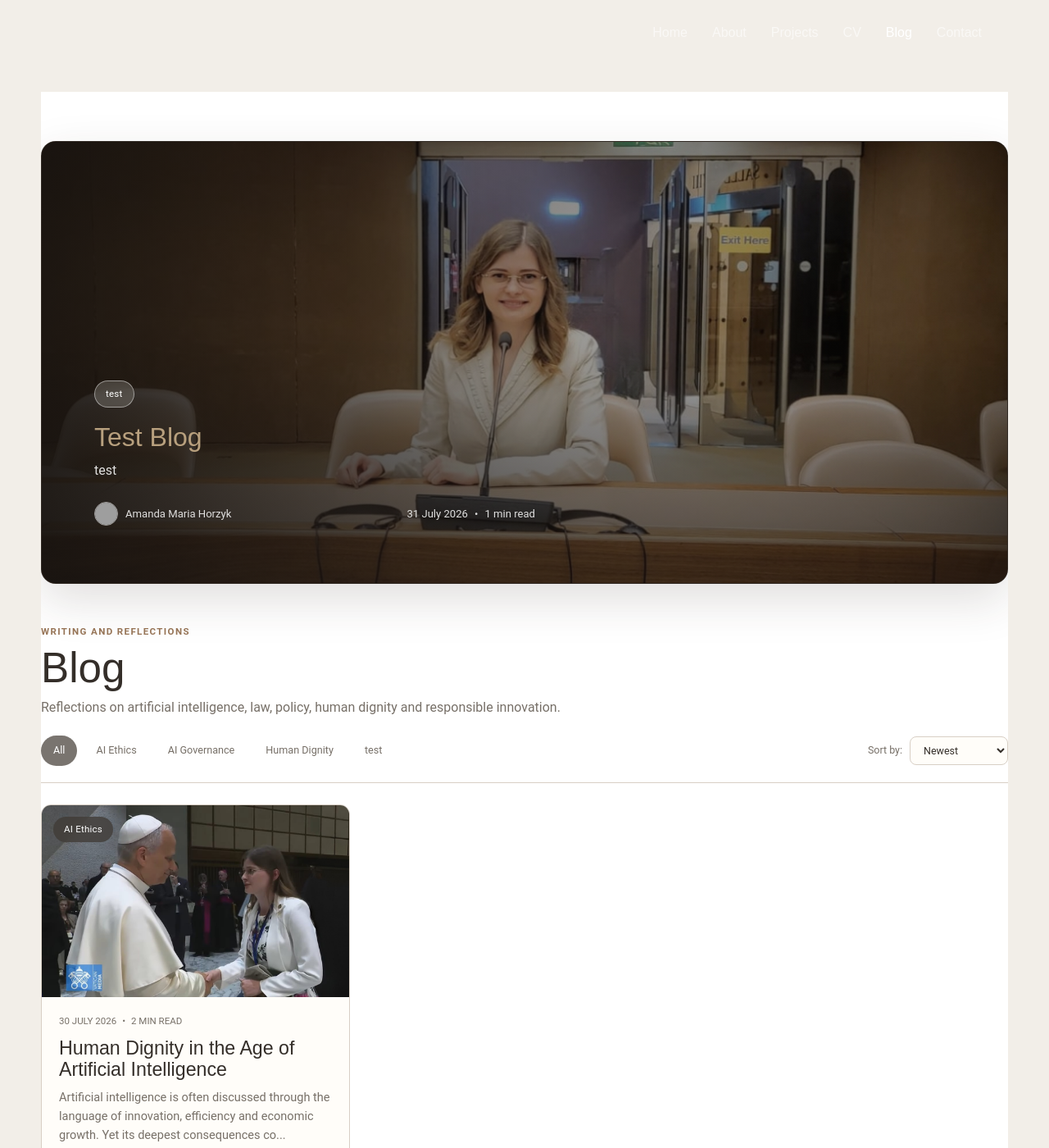
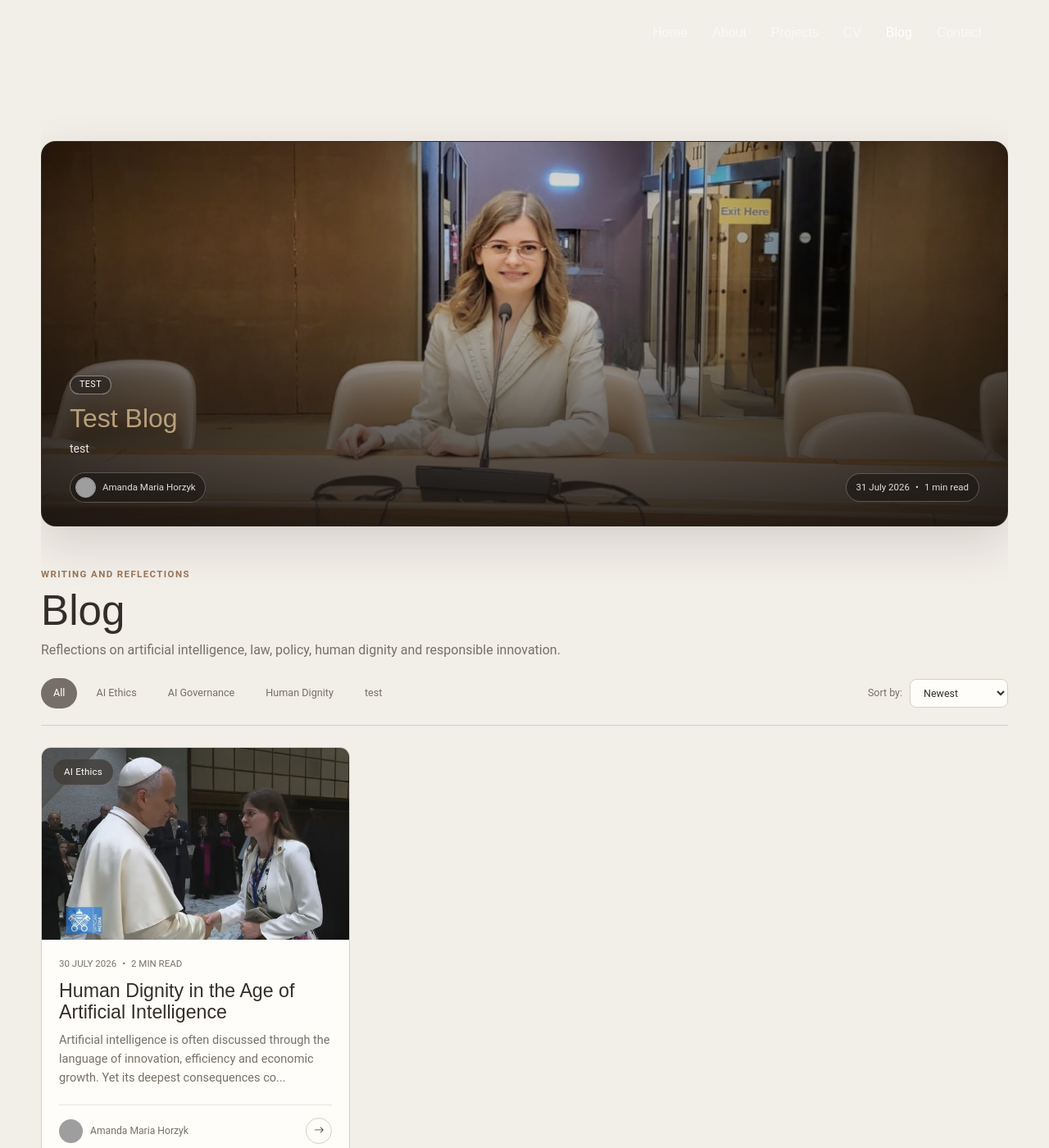
Before and after one commit to amandahorzyk/amandahorzyk.github.io, a Jekyll site: the page built from blog/index.html, in a window 1280 px wide and 1400 px high. Shown: the whole window at 82% size. Built offline with Jekyll 4.4.1, drawn with Linux system fonts in a browser that asks for light colours; grey boxes are pictures that could not be loaded.

Commit message:
Refine featured blog layout

```diff
--- a/assets/css/blog-index.css
+++ b/assets/css/blog-index.css
@@ -444,3 +444,214 @@
     font-size: 1.65rem;
   }
 }
+
+/* =========================================================
+   FEATURED BLOG LAYOUT OVERRIDES
+   ========================================================= */
+
+/* Remove the white central sheet */
+html,
+body {
+  background: #f2eee8;
+}
+
+main.journal-page {
+  background: #f2eee8 !important;
+}
+
+.journal-container,
+.journal-introduction,
+.journal-toolbar,
+.journal-grid {
+  background: transparent !important;
+}
+
+/*
+  More space between the journal content and the browser edges.
+  Change 80px to 60px or 100px depending on your preference.
+*/
+.journal-container {
+  width: min(1180px, calc(100% - 80px));
+  margin-inline: auto;
+}
+
+/* Slightly shorter featured image */
+.journal-featured {
+  min-height: 470px;
+}
+
+/* Stronger lower gradient for readable text */
+.journal-featured-shade {
+  background:
+    linear-gradient(
+      0deg,
+      rgba(27, 22, 18, 0.88) 0%,
+      rgba(27, 22, 18, 0.55) 34%,
+      rgba(27, 22, 18, 0.08) 72%
+    );
+}
+
+/*
+  Place all featured information at the bottom.
+  The text remains on the left while the metadata spans the width.
+*/
+.journal-featured-content {
+  left: 34px;
+  right: 34px;
+  bottom: 28px;
+
+  display: grid;
+  grid-template-columns: minmax(0, 1fr) auto;
+  align-items: end;
+  column-gap: 28px;
+
+  color: #fff;
+}
+
+/* Keyword/tag */
+.journal-featured-tag {
+  grid-column: 1 / -1;
+
+  margin: 0 0 10px;
+  padding: 5px 11px;
+
+  font-size: 0.67rem;
+  line-height: 1;
+  letter-spacing: 0.04em;
+  text-transform: uppercase;
+
+  background: rgba(36, 30, 26, 0.62);
+  border: 1px solid rgba(255, 255, 255, 0.42);
+}
+
+/* Smaller featured title */
+.journal-featured h1 {
+  grid-column: 1 / -1;
+
+  max-width: 650px;
+  margin: 0 0 8px;
+
+  font-size: clamp(2rem, 3.5vw, 3.6rem);
+  font-weight: 500;
+  line-height: 1.02;
+  letter-spacing: -0.025em;
+  text-align: left;
+}
+
+/* Smaller description */
+.journal-featured-content > p {
+  grid-column: 1 / -1;
+
+  max-width: 590px;
+  margin: 0 0 18px;
+
+  color: rgba(255, 255, 255, 0.88);
+  font-size: 0.88rem;
+  line-height: 1.5;
+  text-align: left;
+}
+
+/*
+  Metadata row:
+  author bubble on the left,
+  date/read time bubble on the right.
+*/
+.journal-featured-meta {
+  grid-column: 1 / -1;
+
+  display: flex;
+  align-items: center;
+  justify-content: space-between;
+  gap: 20px;
+
+  width: 100%;
+  max-width: none;
+  margin: 0;
+
+  font-size: 0.72rem;
+}
+
+/* Author pill */
+.journal-featured .journal-author {
+  display: inline-flex;
+  align-items: center;
+  gap: 8px;
+
+  width: fit-content;
+  padding: 5px 11px 5px 6px;
+
+  background: rgba(30, 25, 21, 0.66);
+  border: 1px solid rgba(255, 255, 255, 0.25);
+  border-radius: 999px;
+  backdrop-filter: blur(8px);
+}
+
+/* Author image */
+.journal-featured .journal-author img {
+  width: 25px;
+  height: 25px;
+
+  border: 1px solid rgba(255, 255, 255, 0.65);
+  border-radius: 50%;
+}
+
+/* Date/read-time pill on bottom right */
+.journal-featured .journal-date {
+  display: inline-flex;
+  align-items: center;
+  gap: 7px;
+
+  width: fit-content;
+  margin-left: auto;
+  padding: 8px 12px;
+
+  background: rgba(30, 25, 21, 0.66);
+  border: 1px solid rgba(255, 255, 255, 0.25);
+  border-radius: 999px;
+  backdrop-filter: blur(8px);
+}
+
+@media (max-width: 720px) {
+  .journal-container {
+    width: min(100% - 28px, 1180px);
+  }
+
+  .journal-featured {
+    min-height: 500px;
+  }
+
+  .journal-featured-content {
+    left: 20px;
+    right: 20px;
+    bottom: 20px;
+    display: block;
+  }
+
+  .journal-featured h1 {
+    font-size: 2.25rem;
+  }
+
+  .journal-featured-content > p {
+    font-size: 0.84rem;
+  }
+
+  .journal-featured-meta {
+    display: flex;
+    flex-direction: row;
+    align-items: center;
+    justify-content: space-between;
+    gap: 10px;
+  }
+
+  .journal-featured .journal-author,
+  .journal-featured .journal-date {
+    font-size: 0.64rem;
+  }
+
+  .journal-featured .journal-author span {
+    max-width: 120px;
+    overflow: hidden;
+    text-overflow: ellipsis;
+    white-space: nowrap;
+  }
+}
```
